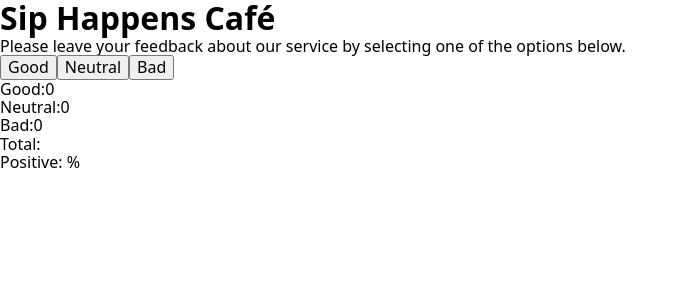
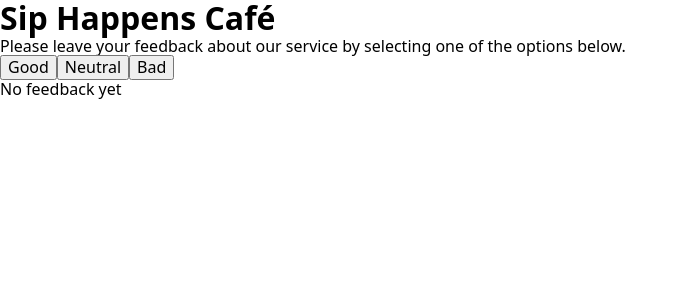
Before and after one commit to NatalySheludko/goit-react-hw-02, a React (Vite) app: page / in a window 1280 px wide. Shown: the top 300 px of the page, without its empty margins (0-688 px from the left). Built offline with nearby package versions, Linux system fonts and the light colour scheme.

Commit message:
add third step

```diff
--- a/src/components/App/App.jsx
+++ b/src/components/App/App.jsx
@@ -3,9 +3,9 @@ import Options from "../Options/Options";
 import Feedback from "../Feedback/Feedback";
 //import css from "../App/App.module.css";
 import { useState } from "react";
+import Notification from "../Nitification/Notification";
 
 export default function App() {
-
   const [clicks, setClicks] = useState({
     good: 0,
     neutral: 0,
@@ -28,17 +28,19 @@ export default function App() {
   //   });
   // };
 
-  //const total = clicks.good + clicks.neutral + clicks.bad;
+  const totalFeedback = clicks.good + clicks.neutral + clicks.bad;
+  console.log(totalFeedback);
 
   return (
     <div>
       <Description />
 
-			<Options onUpdate={updateFeedback} />
-
+      <Options onUpdate={updateFeedback} />
       {/* <Options onReset={handleReset}/> */}
 
-      <Feedback value={clicks} />
+      <div>
+        {!totalFeedback ? <Notification /> : <Feedback value={clicks} />}
+      </div>
     </div>
   );
 }
--- /dev/null
+++ b/src/components/Nitification/Notification.jsx
@@ -0,0 +1,3 @@
+export default function Notification() {
+  return <p>No feedback yet</p>;
+}
```
Also changed, not shown: src/components/Nitification/Notification.module.css (added).
